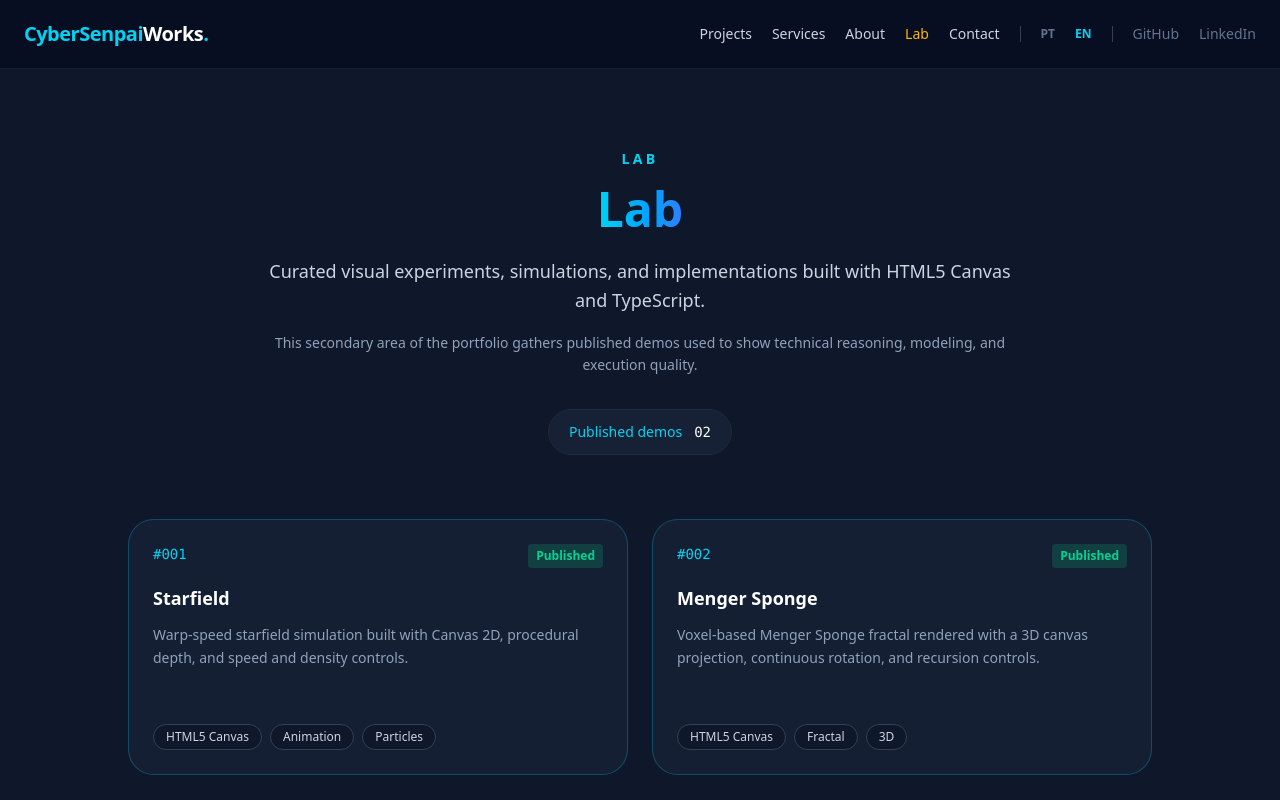
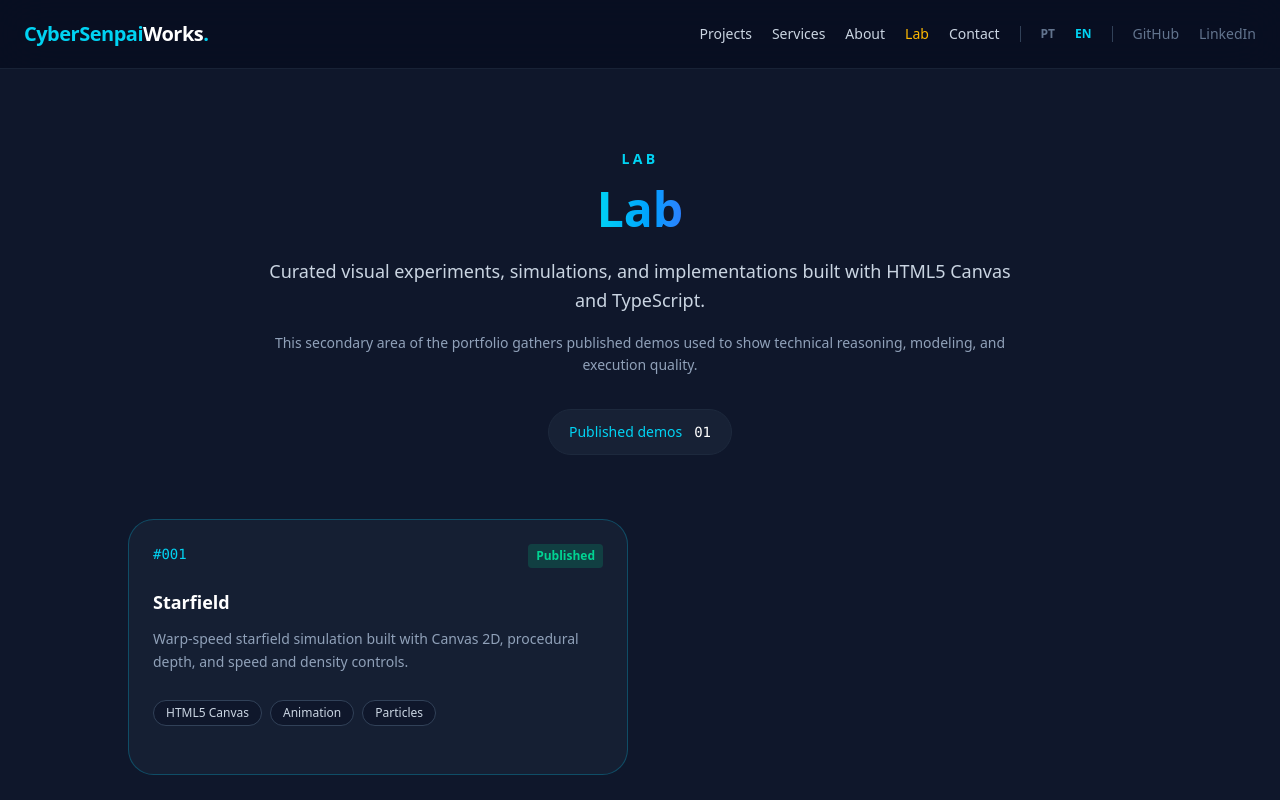
Before and after one commit to cybersenpaiworks/cybersenpai-web, a Next.js app: page /en/challenges in a window 1280 px wide. Shown: the top 800 px of the page. Built offline with nearby package versions, Linux system fonts and the light colour scheme; no server answers.

Commit message:
fix: refine public lab cards and curation

```diff
--- a/app/[lang]/challenges/page.tsx
+++ b/app/[lang]/challenges/page.tsx
@@ -7,6 +7,7 @@ import Header from '../../../components/layout/Header';
 import Footer from '../../../components/layout/Footer';
 import ChallengeCard from '../../../components/ChallengeCard';
 import { challenges } from '../../../data/challenges';
+import { listedImplementedChallengeIds } from '../../../data/implementedChallenges';
 
 export async function generateMetadata({
   params,
@@ -32,7 +33,9 @@ export default async function ChallengesPage({
 }) {
   const { lang } = await params;
   const dict = await getDictionary(lang);
-  const publishedChallenges = challenges.filter((challenge) => challenge.implemented);
+  const publishedChallenges = challenges.filter(
+    (challenge) => challenge.implemented && listedImplementedChallengeIds.has(challenge.id)
+  );
 
   return (
     <div className="min-h-screen bg-slate-900 text-slate-100 font-sans selection:bg-cyan-500 selection:text-white scroll-smooth">
--- a/components/ChallengeCard.tsx
+++ b/components/ChallengeCard.tsx
@@ -7,18 +7,21 @@ export default function ChallengeCard({ challenge, lang, dict }: { challenge: Ch
   if (challenge.implemented) {
     return (
       <Link href={`/${lang}/challenges/${challenge.slug}`} className="group flex h-full min-h-[16rem] flex-col rounded-[1.6rem] border border-cyan-500/30 bg-slate-800/50 p-6 transition-all duration-300 hover:-translate-y-1 hover:border-cyan-400 hover:bg-slate-800">
-        <div className="mb-4 flex items-start justify-between gap-3">
+        <div className="flex items-start justify-between gap-3">
           <span className="text-cyan-400 font-mono text-sm">#{challenge.id.toString().padStart(3, '0')}</span>
           <span className="bg-emerald-500/20 text-emerald-400 text-xs font-bold px-2 py-1 rounded">{dict.challenges.statusImplemented}</span>
         </div>
-        <h3 className="text-lg font-bold text-white group-hover:text-cyan-400 transition-colors">{challenge.title}</h3>
+        <div className="mt-5 flex flex-1 flex-col">
+          <div className="space-y-3">
+            <h3 className="text-lg font-bold text-white transition-colors group-hover:text-cyan-400">{challenge.title}</h3>
             {challenge.summary?.[lang] ? (
-          <p className="mt-3 text-sm leading-relaxed text-slate-400">
+              <p className="min-h-[3.5rem] text-sm leading-relaxed text-slate-400">
                 {challenge.summary[lang]}
               </p>
             ) : null}
+          </div>
           {challenge.tags?.length ? (
-          <div className="mt-auto flex flex-wrap gap-2 pt-5">
+            <div className="mt-4 flex flex-wrap gap-2">
               {challenge.tags.slice(0, 3).map((tag) => (
                 <span key={tag} className="rounded-full border border-slate-700 bg-slate-900 px-3 py-1 text-xs font-medium text-slate-300">
                   {tag}
@@ -26,6 +29,7 @@ export default function ChallengeCard({ challenge, lang, dict }: { challenge: Ch
               ))}
             </div>
           ) : null}
+        </div>
       </Link>
     );
   }
--- a/data/implementedChallenges.ts
+++ b/data/implementedChallenges.ts
@@ -8,6 +8,7 @@ interface ImplementedChallengeDefinition {
   summary: Record<Locale, string>;
   keywords: string[];
   tags: string[];
+  listed?: boolean;
 }
 
 export const implementedChallenges = [
@@ -22,6 +23,7 @@ export const implementedChallenges = [
     },
     keywords: ['Starfield', 'Canvas Animation', 'Particles', 'Depth Simulation'],
     tags: ['HTML5 Canvas', 'Animation', 'Particles'],
+    listed: true,
   },
   {
     id: 2,
@@ -34,6 +36,7 @@ export const implementedChallenges = [
     },
     keywords: ['Menger Sponge', 'Fractal', 'Voxel', '3D Projection'],
     tags: ['HTML5 Canvas', 'Fractal', '3D'],
+    listed: false,
   },
 ] as const satisfies readonly ImplementedChallengeDefinition[];
 
@@ -49,8 +52,14 @@ const implementedChallengesBySlug = new Map<string, ImplementedChallenge>(
   implementedChallenges.map((challenge) => [challenge.slug, challenge])
 );
 
-export const implementedChallengeIds = new Set(
+export const implementedChallengeIds = new Set<number>(
   implementedChallenges.map((challenge) => challenge.id)
+);
+
+export const listedImplementedChallengeIds = new Set<number>(
+  implementedChallenges
+    .filter((challenge) => challenge.listed !== false)
+    .map((challenge) => challenge.id)
 );
 
 export function getImplementedChallengeById(id: number) {
```
Lines whose indentation alone changed are shown as unchanged.
